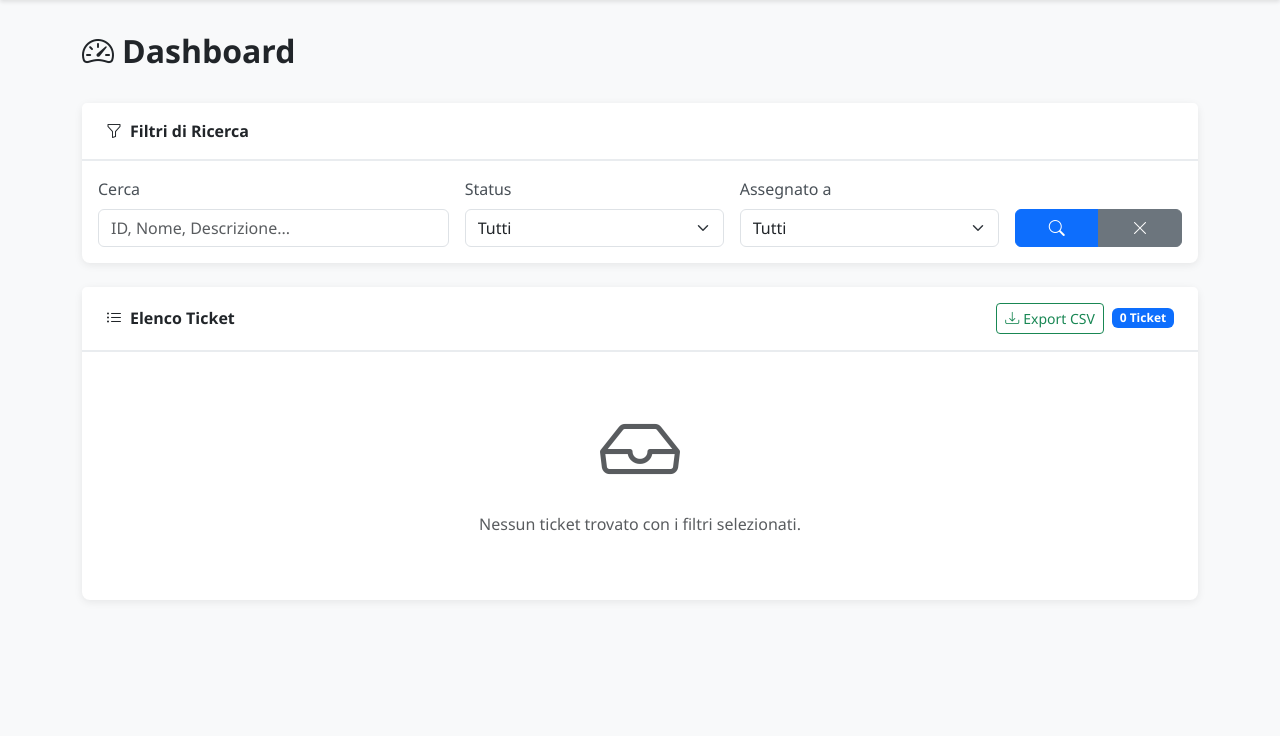
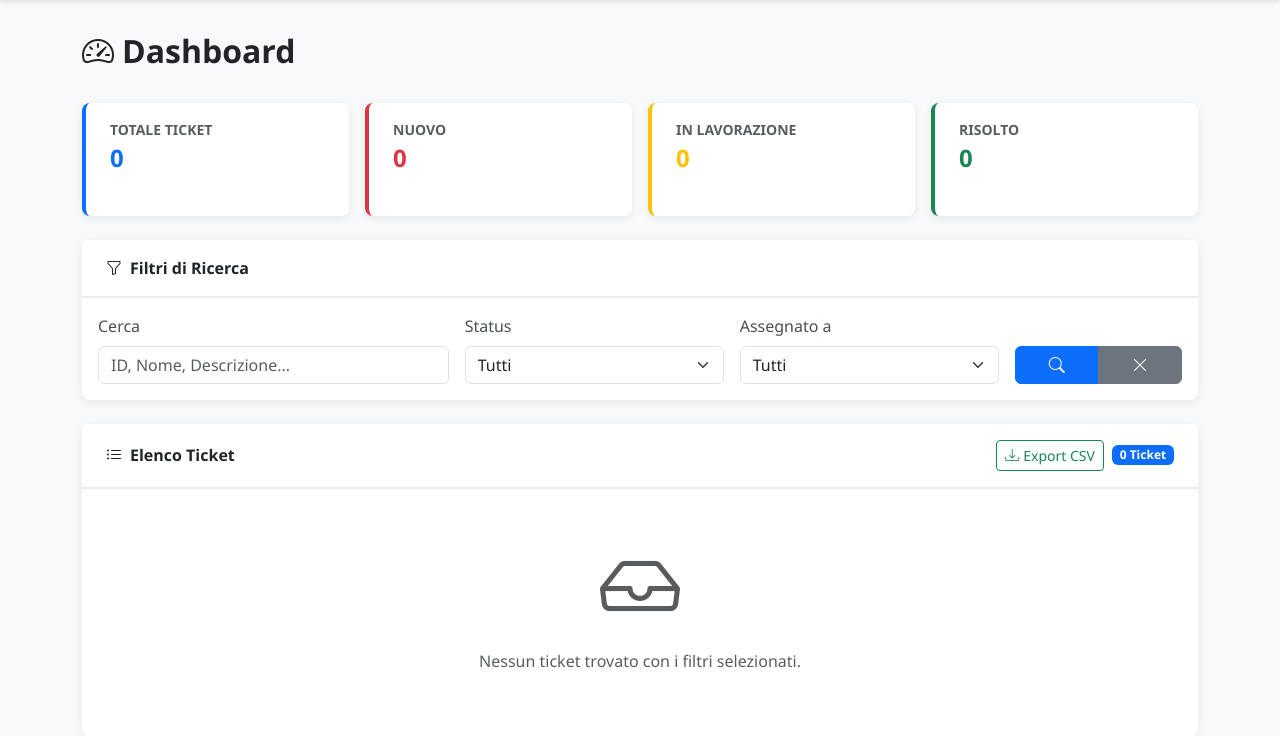
Before and after one commit to DenisTrokan/FIXIT, a Flask app: page /admin/dashboard in a window 1280 px wide. Shown: the part 57-793 px from the top of the page. Run offline with Flask 3, Linux system fonts and the light colour scheme; the visitor is signed in with stand-in values (Sample User, id 1); parts of the project's set-up code (start-up, migrations or seed data) failed here and were passed over; some libraries are stand-ins or nearby versions.

Commit message:
Add dashboard ticket status summary
Show exact ticket counts for each status in the admin dashboard and keep the labels aligned with the application status values. Update the dashboard documentation.

```diff
--- a/app.py
+++ b/app.py
@@ -672,6 +672,22 @@ def logout():
 @login_required
 def dashboard():
     """Admin dashboard with ticket list and filters"""
+    # These counters cover the full archive, independently of the active filters
+    # and pagination shown below.
+    status_counts = {
+        status: count
+        for status, count in db.session.query(
+            Ticket.status, db.func.count(Ticket.id)
+        ).group_by(Ticket.status).all()
+    }
+    ticket_counts = {
+        'total': sum(status_counts.values()),
+        'open': status_counts.get('NUOVO', 0) + status_counts.get('IN_LAVORAZIONE', 0),
+        'new': status_counts.get('NUOVO', 0),
+        'in_progress': status_counts.get('IN_LAVORAZIONE', 0),
+        'resolved': status_counts.get('RISOLTO', 0),
+    }
+
     # Get filter parameters
     search_query = request.args.get('search', '').strip()
     status_filter = request.args.get('status', '').strip()
@@ -708,7 +724,14 @@ def dashboard():
     # Get all admins for filter dropdown
     admins = User.query.all()
 
-    return render_template('dashboard.html', tickets=tickets, admins=admins, pagination=pagination, per_page=per_page)
+    return render_template(
+        'dashboard.html',
+        tickets=tickets,
+        admins=admins,
+        pagination=pagination,
+        per_page=per_page,
+        ticket_counts=ticket_counts
+    )
 
 
 @app.route('/admin/statistics')
--- a/templates/dashboard.html
+++ b/templates/dashboard.html
@@ -9,6 +9,42 @@
             <h2 class="fw-bold">
                 <i class="bi bi-speedometer2 me-2"></i>Dashboard
             </h2>
+        </div>
+
+        <!-- Ticket summary -->
+        <div class="row g-3 mb-4">
+            <div class="col-sm-6 col-xl-3">
+                <div class="card h-100 border-start border-4 border-primary">
+                    <div class="card-body py-3 px-4">
+                        <div class="text-muted small text-uppercase fw-semibold">Totale ticket</div>
+                        <div class="fs-4 fw-bold text-primary">{{ ticket_counts.total }}</div>
+                    </div>
+                </div>
+            </div>
+            <div class="col-sm-6 col-xl-3">
+                <div class="card h-100 border-start border-4 border-danger">
+                    <div class="card-body py-3 px-4">
+                        <div class="text-muted small text-uppercase fw-semibold">Nuovo</div>
+                        <div class="fs-4 fw-bold text-danger">{{ ticket_counts.new }}</div>
+                    </div>
+                </div>
+            </div>
+            <div class="col-sm-6 col-xl-3">
+                <div class="card h-100 border-start border-4 border-warning">
+                    <div class="card-body py-3 px-4">
+                        <div class="text-muted small text-uppercase fw-semibold">In lavorazione</div>
+                        <div class="fs-4 fw-bold text-warning">{{ ticket_counts.in_progress }}</div>
+                    </div>
+                </div>
+            </div>
+            <div class="col-sm-6 col-xl-3">
+                <div class="card h-100 border-start border-4 border-success">
+                    <div class="card-body py-3 px-4">
+                        <div class="text-muted small text-uppercase fw-semibold">Risolto</div>
+                        <div class="fs-4 fw-bold text-success">{{ ticket_counts.resolved }}</div>
+                    </div>
+                </div>
+            </div>
         </div>
 
         <!-- Filters Card -->
```
Also changed, not shown: README.md.
